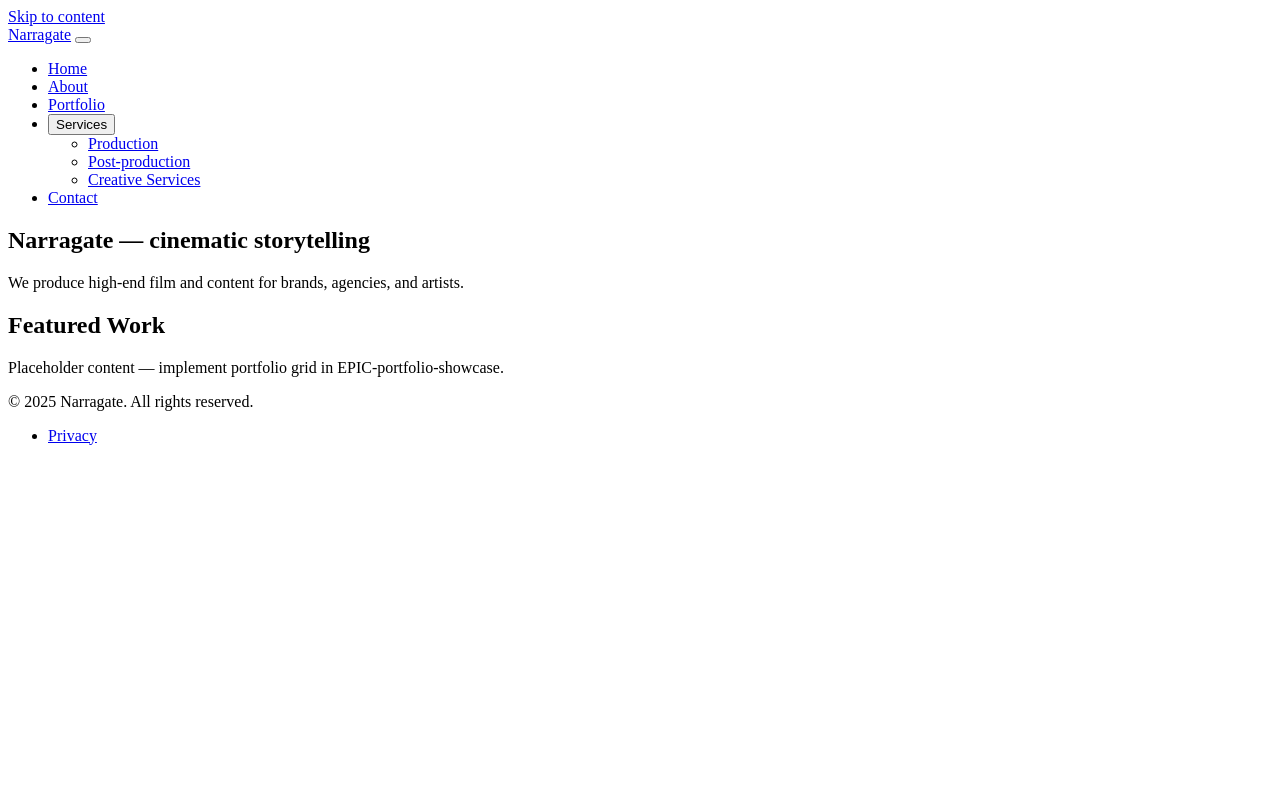
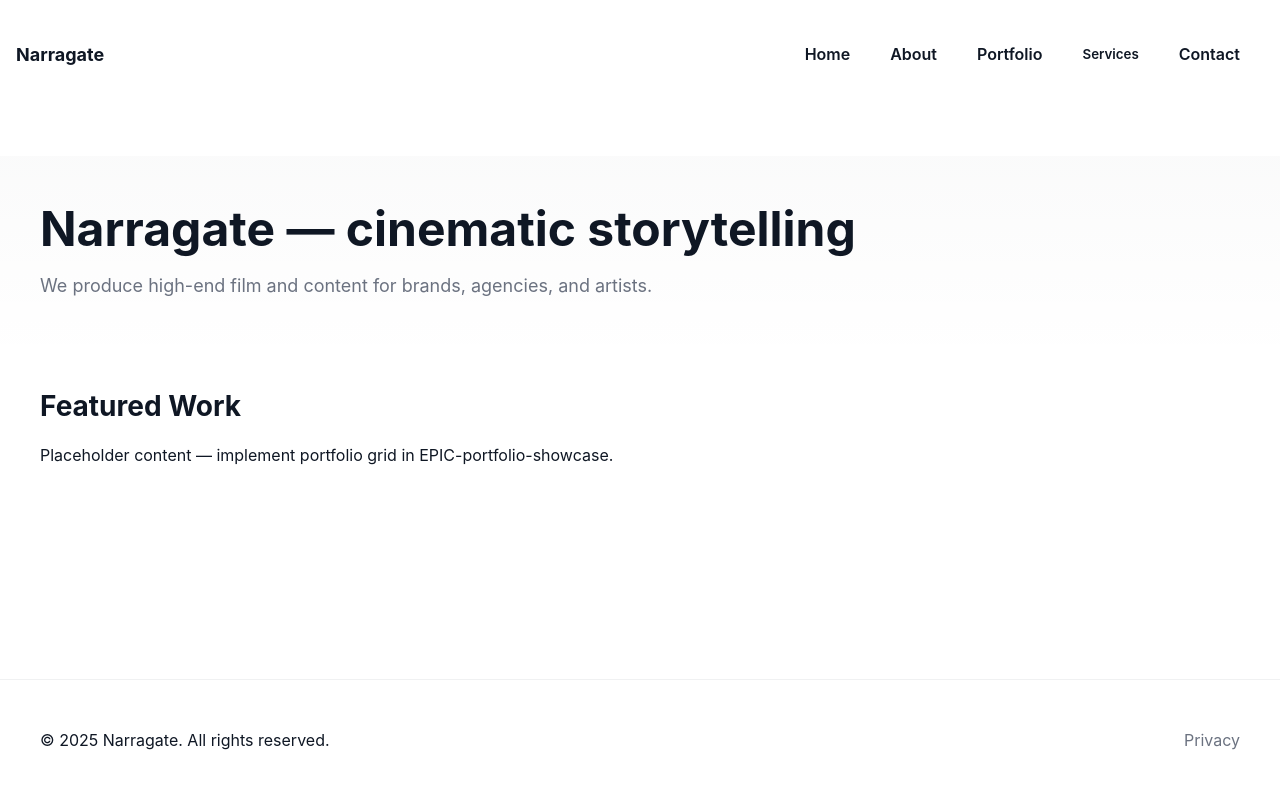
Before and after one commit to A2Y-D5L/narragate-site, a plain HTML site: page index.html in a window 1280 px wide. Drawn offline with Linux system fonts and the light colour scheme; the site is published under a folder, as on GitHub Pages, so addresses that start at the root find nothing.

Commit message:
Add GitHub Actions workflow for deploying to GitHub Pages and create essential site files

```diff
--- /dev/null
+++ b/404.html
@@ -0,0 +1,36 @@
+<!doctype html>
+<html lang="en">
+<head>
+  <meta charset="utf-8" />
+  <meta name="viewport" content="width=device-width,initial-scale=1" />
+  <title>404 — Page not found</title>
+  <link rel="stylesheet" href="assets/css/_variables.css">
+  <link rel="stylesheet" href="assets/css/_base.css">
+  <link rel="stylesheet" href="assets/css/layout.css">
+  <link rel="stylesheet" href="assets/css/components/header.css">
+  <link rel="stylesheet" href="assets/css/components/footer.css">
+</head>
+<body class="page page--404">
+  <header class="site-header" role="banner">
+    <div class="site-header__inner">
+      <a class="site-header__brand" href="index.html">Narragate</a>
+    </div>
+  </header>
+
+  <main id="main" class="site-main" role="main">
+    <section class="container">
+      <h1>404 — Page not found</h1>
+      <p>Sorry, the page you requested could not be found.</p>
+      <p><a href="index.html">Return to the homepage</a></p>
+    </section>
+  </main>
+
+  <footer class="site-footer" role="contentinfo">
+    <div class="container site-footer__inner">
+      <p>&copy; <span id="year"></span> Narragate.</p>
+    </div>
+  </footer>
+
+  <script>document.getElementById('year').textContent = new Date().getFullYear();</script>
+</body>
+</html>
--- a/index.html
+++ b/index.html
@@ -7,22 +7,22 @@
   <title>Narragate</title>
 
   <!-- Core styles (mobile-first) -->
-  <link rel="stylesheet" href="/assets/css/_variables.css">
-  <link rel="stylesheet" href="/assets/css/_base.css">
-  <link rel="stylesheet" href="/assets/css/layout.css">
-  <link rel="stylesheet" href="/assets/css/components/header.css">
-  <link rel="stylesheet" href="/assets/css/components/nav.css">
-  <link rel="stylesheet" href="/assets/css/components/footer.css">
-  <link rel="stylesheet" href="/assets/css/print.css" media="print">
+  <link rel="stylesheet" href="assets/css/_variables.css">
+  <link rel="stylesheet" href="assets/css/_base.css">
+  <link rel="stylesheet" href="assets/css/layout.css">
+  <link rel="stylesheet" href="assets/css/components/header.css">
+  <link rel="stylesheet" href="assets/css/components/nav.css">
+  <link rel="stylesheet" href="assets/css/components/footer.css">
+  <link rel="stylesheet" href="assets/css/print.css" media="print">
 
-  <script defer src="/assets/js/navigation.js"></script>
+  <script defer src="assets/js/navigation.js"></script>
 </head>
 <body class="page page--home">
   <a class="skip-link" href="#main">Skip to content</a>
 
   <header class="site-header" role="banner">
     <div class="site-header__inner">
-      <a class="site-header__brand" href="/">Narragate</a>
+      <a class="site-header__brand" href="index.html">Narragate</a>
 
       <button class="nav-toggle" aria-expanded="false" aria-controls="site-nav" aria-label="Open primary navigation">
         <span class="nav-toggle__box">
@@ -34,20 +34,20 @@
 
       <nav id="site-nav" class="site-nav" role="navigation" aria-label="Primary" aria-hidden="true">
         <ul class="site-nav__list">
-          <li class="site-nav__item"><a class="site-nav__link" href="/">Home</a></li>
-          <li class="site-nav__item"><a class="site-nav__link" href="/about.html">About</a></li>
-          <li class="site-nav__item"><a class="site-nav__link" href="/portfolio.html">Portfolio</a></li>
+          <li class="site-nav__item"><a class="site-nav__link" href="index.html">Home</a></li>
+          <li class="site-nav__item"><a class="site-nav__link" href="about.html">About</a></li>
+          <li class="site-nav__item"><a class="site-nav__link" href="portfolio.html">Portfolio</a></li>
 
           <li class="site-nav__item site-nav__item--has-children">
             <button class="site-nav__link site-nav__toggle" aria-expanded="false" aria-controls="services-submenu" aria-haspopup="true">Services</button>
             <ul id="services-submenu" class="site-nav__sublist" aria-hidden="true">
-              <li class="site-nav__subitem"><a class="site-nav__link" href="/services/production.html">Production</a></li>
-              <li class="site-nav__subitem"><a class="site-nav__link" href="/services/post.html">Post-production</a></li>
-              <li class="site-nav__subitem"><a class="site-nav__link" href="/services/creative.html">Creative Services</a></li>
+              <li class="site-nav__subitem"><a class="site-nav__link" href="services/production.html">Production</a></li>
+              <li class="site-nav__subitem"><a class="site-nav__link" href="services/post.html">Post-production</a></li>
+              <li class="site-nav__subitem"><a class="site-nav__link" href="services/creative.html">Creative Services</a></li>
             </ul>
           </li>
 
-          <li class="site-nav__item"><a class="site-nav__link" href="/contact.html">Contact</a></li>
+          <li class="site-nav__item"><a class="site-nav__link" href="contact.html">Contact</a></li>
         </ul>
       </nav>
     </div>
@@ -75,7 +75,7 @@
       <div class="site-footer__item">
         <nav aria-label="Footer">
           <ul class="site-footer__list">
-            <li><a href="/privacy.html">Privacy</a></li>
+            <li><a href="privacy.html">Privacy</a></li>
           </ul>
         </nav>
       </div>
```
Also changed, not shown: sitemap.xml (added, +28 -0 lines), robots.txt (added), 2 other files.
